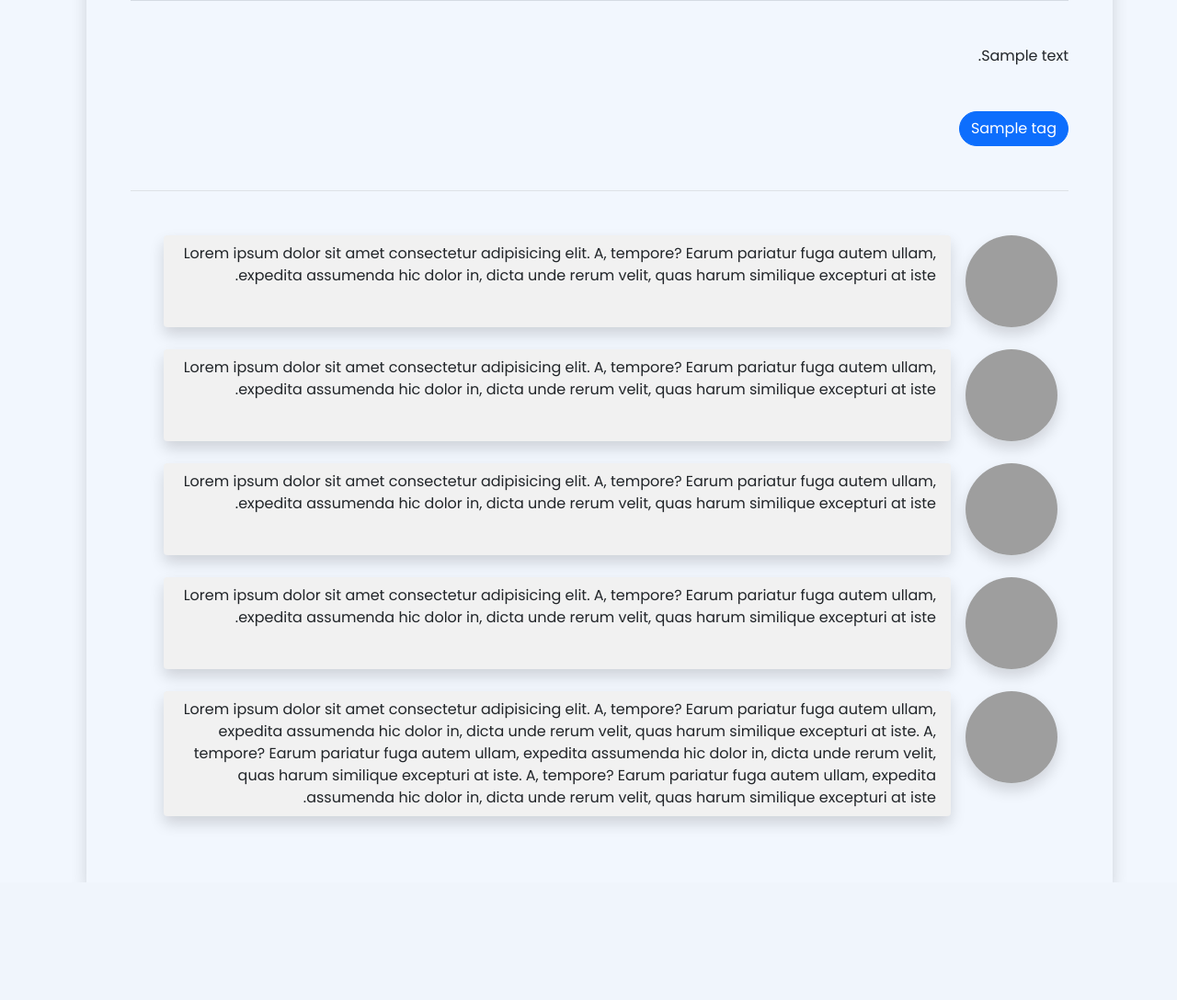
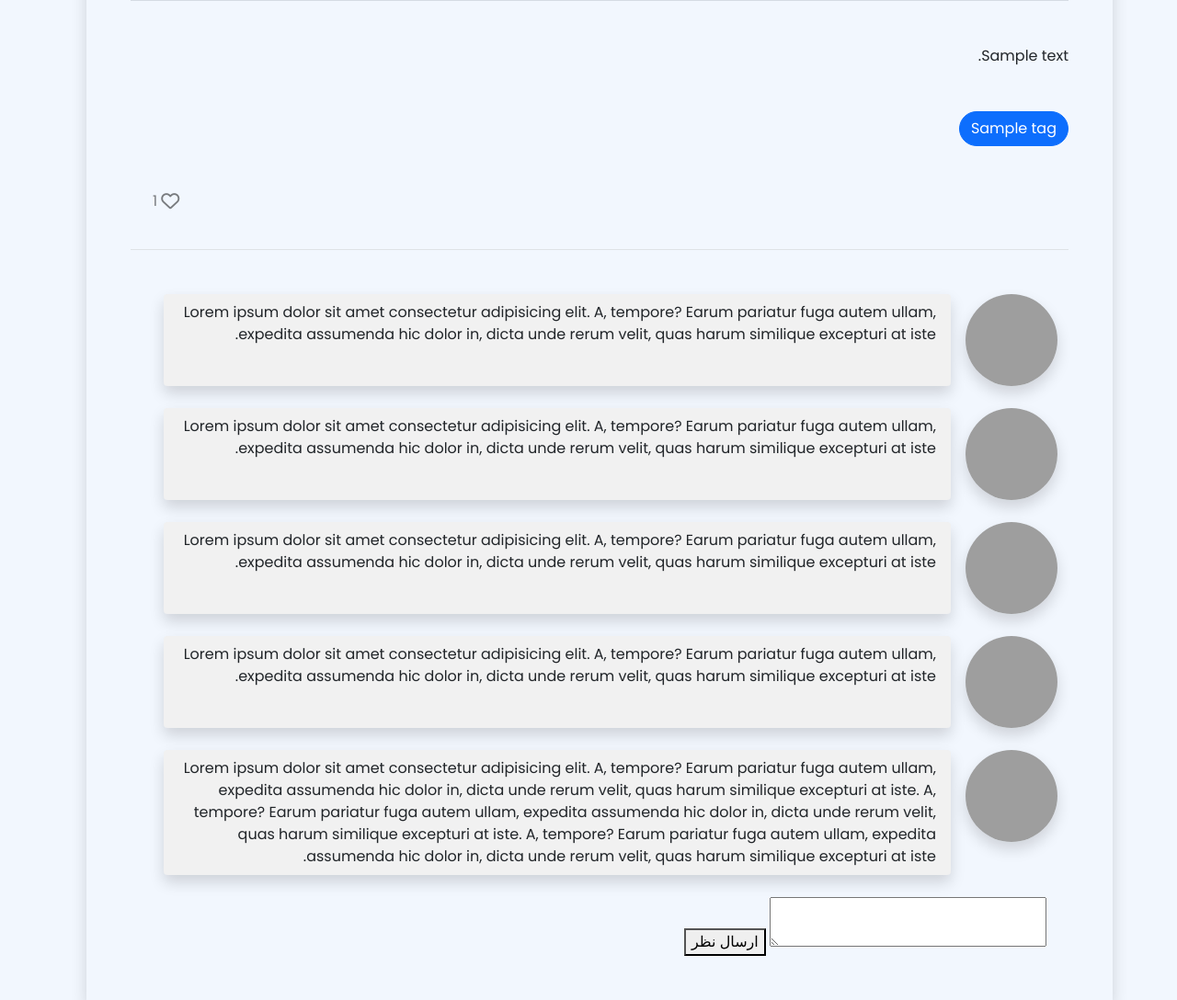
Before and after one commit to shahinAbolqasemi/blog, a Django app: template django_blog/templates/django_blog/post.html in a window 1280 px wide. Shown: the part 1018-2106 px from the top of the page at 92% size. Before the commit the page ends 1978 px from the top, so only its background shows below. Run offline with Django 3.2, Linux system fonts and the light colour scheme; the template is opened without the code that fills it: most values are stand-ins (such as "Sample title", 1, 10 or a date in 2020); grey boxes marked "Sample" are stand-in pictures; form fields are guessed from the names that the template uses; some libraries are stand-ins or nearby versions; grey boxes are pictures that could not be loaded.

Commit message:
modify base.html and post.html

```diff
--- a/django_blog/templates/django_blog/base.html
+++ b/django_blog/templates/django_blog/base.html
@@ -26,7 +26,7 @@
             <div class="sp-nav-links">
                 <ul>
                     <li class="sp-nav-link" style="--i: .6s">
-                        <a href="#">خانه</a>
+                        <a href="{% url 'index' %}">خانه</a>
                     </li>
                     <li class="sp-nav-link" style="--i: .85s">
                         <a href="#">دسته&zwnj;بندی مطالب<i class="fas fa-caret-down"></i></a>
--- a/django_blog/templates/django_blog/post.html
+++ b/django_blog/templates/django_blog/post.html
@@ -1,4 +1,9 @@
 {% extends 'django_blog/base.html' %}
+{% load static %}
+{% block body %}
+    {{ block.super }}
+    <link rel="stylesheet" href="{% static 'django_blog/postStyle.css' %}">
+{% endblock %}
 {% block content %}
     <div class="container">
         <div class="row">
@@ -14,10 +19,15 @@
                 <ul class="d-flex flex-wrap p-0 my-5">
                     {% for tag in post.tags.all %}
                         <li class="list-inline-item">
-                            <a href="" type="button" class="btn btn-primary rounded-pill">{{ tag.name }}</a>
+                            <a href="{% url 'django_blog:tag' tag.id %}" type="button"
+                               class="btn btn-primary rounded-pill">{{ tag.name }}</a>
                         </li>
                     {% endfor %}
                 </ul>
+                <div class="m-4 d-flex justify-content-end like-bar">
+                    <a class="text-black-50"><i class="far fa-heart fa-lg"></i></a>
+                    <p class="text-black-50 ps-1">{{ post.likepost_set.count }}</p>
+                </div>
                 <div class="container mx-3 mx-sm-auto border-top pt-4">
                     <div class="row justify-content-center my-4">
                         <img src="https://e-cdn-images.dzcdn.net/images/artist/910ea20100d0cd17ed82ff62efdf35de/264x264-000000-80-0-0.jpg"
@@ -81,8 +91,17 @@
                             dolor in, dicta unde rerum velit, quas harum similique excepturi at iste.
                         </div>
                     </div>
+                    <form action="" method="post">
+                        {% csrf_token %}
+                        {{ comment_form.text }}
+                        <button type="submit">ارسال نظر</button>
+                    </form>
                 </div>
             </div>
         </div>
     </div>
 {% endblock %}
+{% block script %}
+    {{ block.super }}
+    <script src="{% static 'django_blog/post.js' %}"></script>
+{% endblock %}
```
